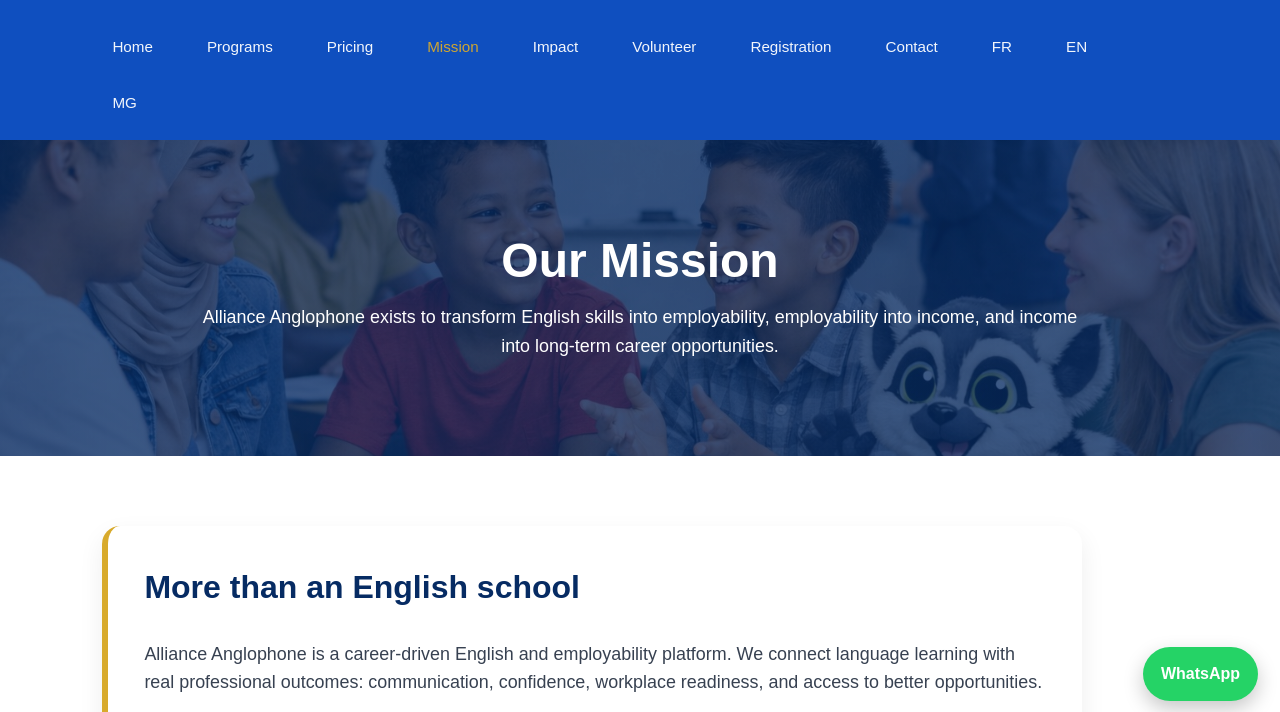
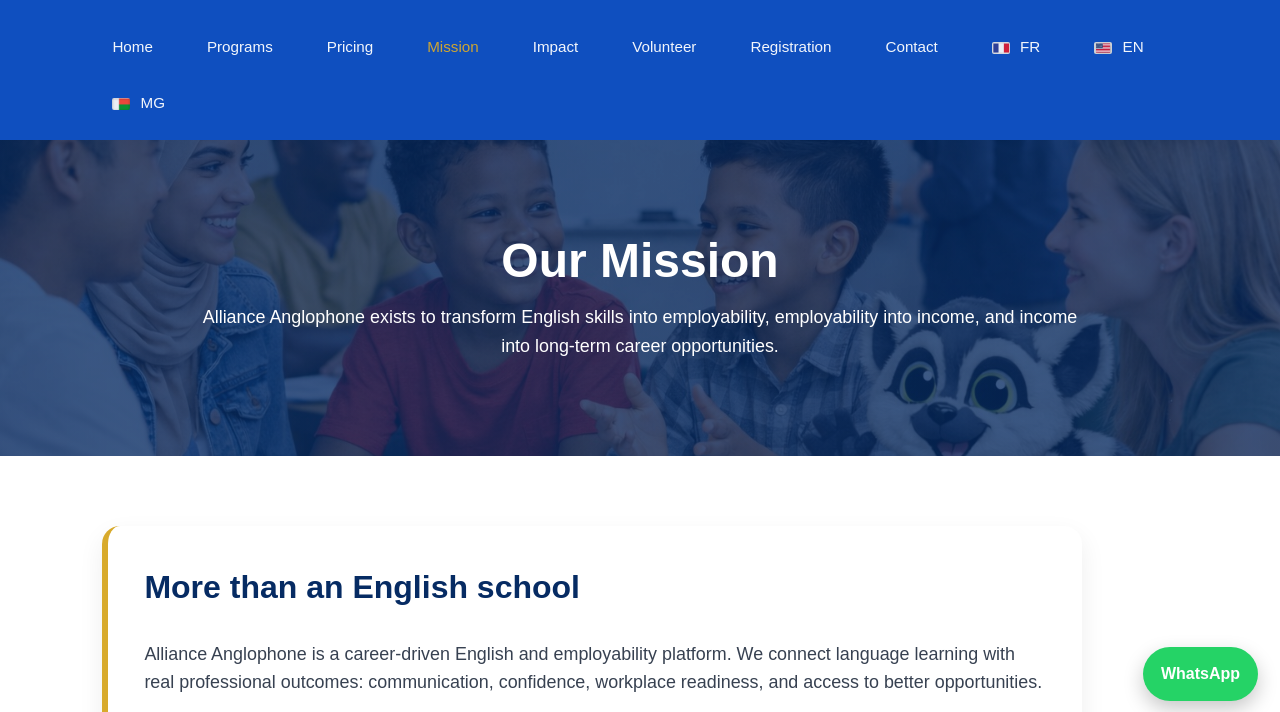
Before and after one commit to clarrydimbisoa/alliance-anglophone-site, a plain HTML site: page en/mission.html in a window 1280 px wide. Shown: the part 77-789 px from the top of the page. Drawn offline with Linux system fonts and the light colour scheme.

Commit message:
Add flag icons to language switcher pages

```diff
--- a/en/mission.html
+++ b/en/mission.html
@@ -371,9 +371,9 @@
       <a href="volunteer.html">Volunteer</a>
       <a href="registration.html">Registration</a>
       <a href="contact.html">Contact</a>
-      <a href="../fr/index.html">FR</a>
-      <a href="index.html">EN</a>
-      <a href="../mg/index.html">MG</a>
+      <a href="../fr/index.html"><img src="../assets/flag-fr.png" alt="Français" class="flag-icon"> FR</a>
+      <a href="index.html"><img src="../assets/flag-us.png" alt="English" class="flag-icon"> EN</a>
+      <a href="../mg/index.html"><img src="../assets/flag-mg.png" alt="Malagasy" class="flag-icon"> MG</a>
     </nav>
   </header>
 
```
